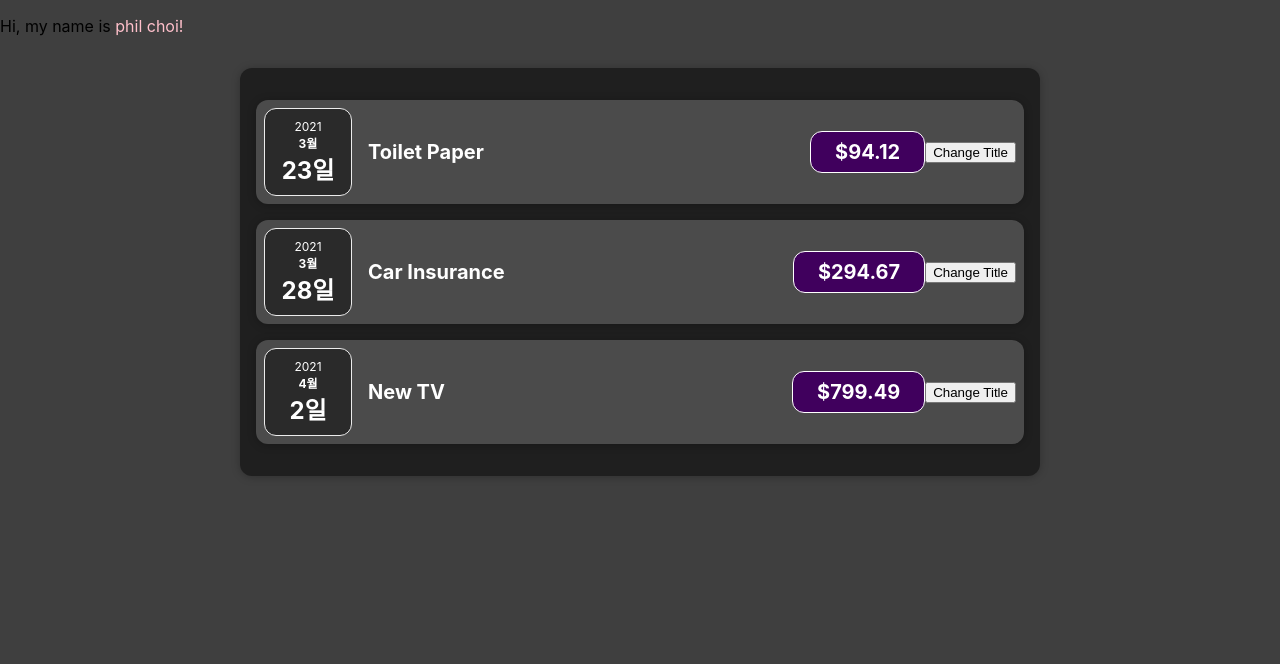
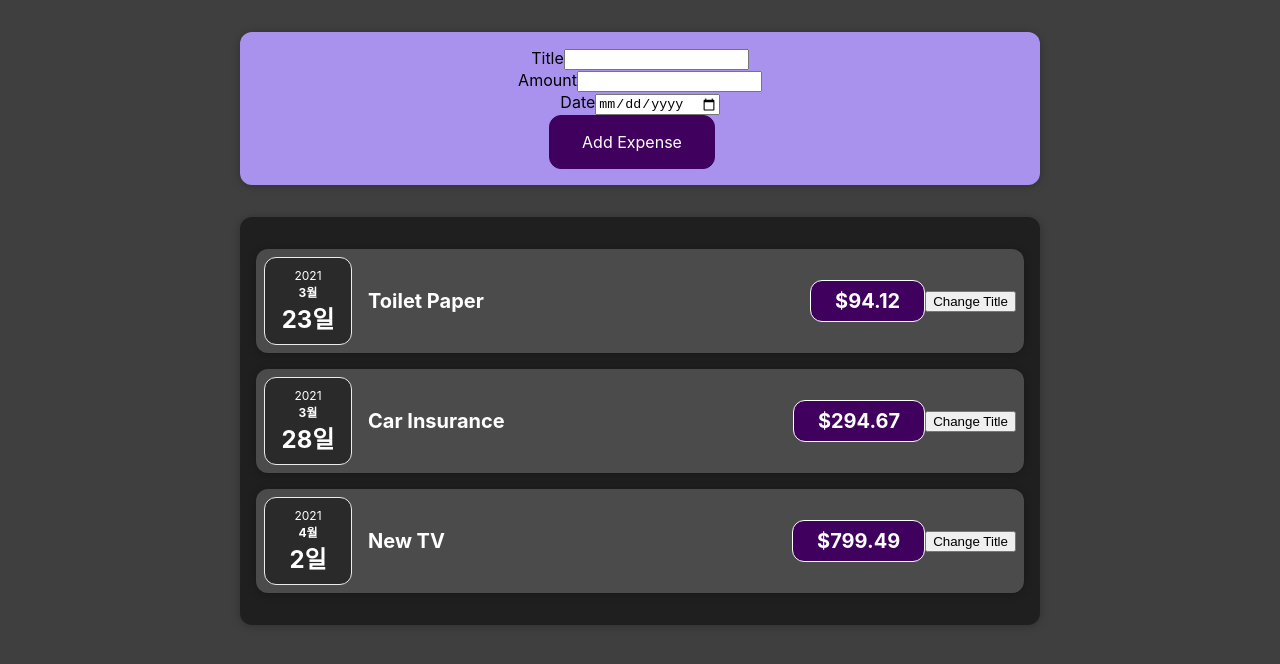
Before and after one commit to cpk0709/react-restart, a React (Create React App) app: page / in a window 1280 px wide. Shown: the top 664 px of the page. Built offline with nearby package versions, Linux system fonts and the light colour scheme.

Commit message:
App.jsx에 NewExpense 적용

```diff
--- a/src/App.jsx
+++ b/src/App.jsx
@@ -1,5 +1,6 @@
 // import "./App.css";
 import Expenses from "./components/Expenses/Expenses";
+import NewExpense from "./components/NewExpense/NewExpense";
 
 function App() {
   const expenses = [
@@ -20,9 +21,10 @@
   return (
     <div className="App">
       <header className="App-header">
-        <p>
+        {/* <p>
           Hi, my name is <span style={{ color: "pink" }}>phil choi!</span>
-        </p>
+        </p> */}
+        <NewExpense />
         <Expenses items={expenses} />
       </header>
     </div>
--- a/src/components/NewExpense/NewExpense.js
+++ b/src/components/NewExpense/NewExpense.js
@@ -1,7 +1,12 @@
 import "./NewExpense.css";
+import ExpenseForm from "./ExpenseForm";
 
 const NewExpense = () => {
-  return <div>new expense</div>;
+  return (
+    <div className="new-expense">
+      <ExpenseForm />
+    </div>
+  );
 };
 
 export default NewExpense;
```
